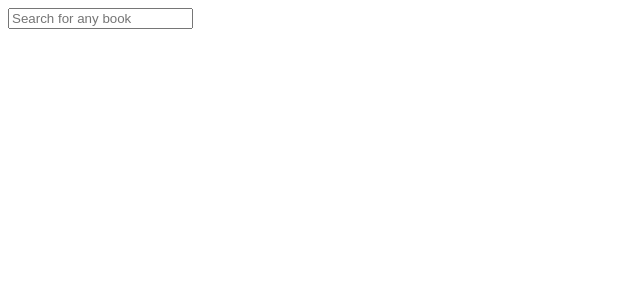
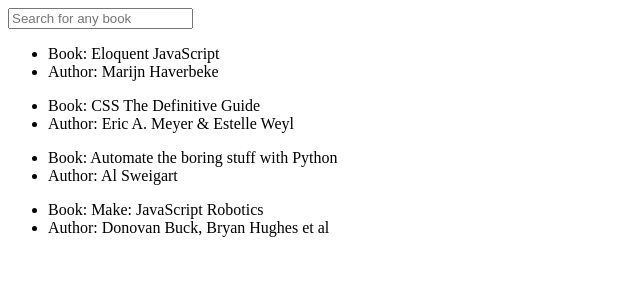
Before and after one commit to cwilso88/searchbar, a React (Create React App) app: page / in a window 1280 px wide. Shown: the top 300 px of the page, without its empty margins (0-640 px from the left). Built offline with nearby package versions, Linux system fonts and the light colour scheme.

Commit message:
passed filteredBooks to the books comp

```diff
--- a/src/App.jsx
+++ b/src/App.jsx
@@ -16,6 +16,7 @@
   return (
     <section>
       <Search name="search" onSearch={handleInputChange}/>
+      <Books books={filteredBooks}/>
     </section>
   );
 }
```
